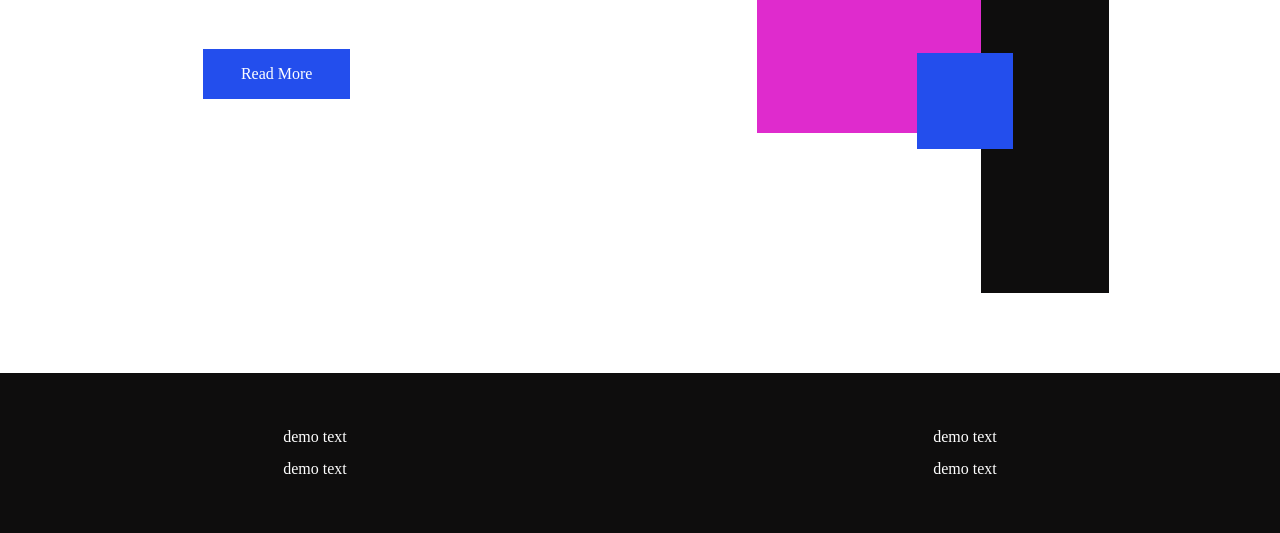
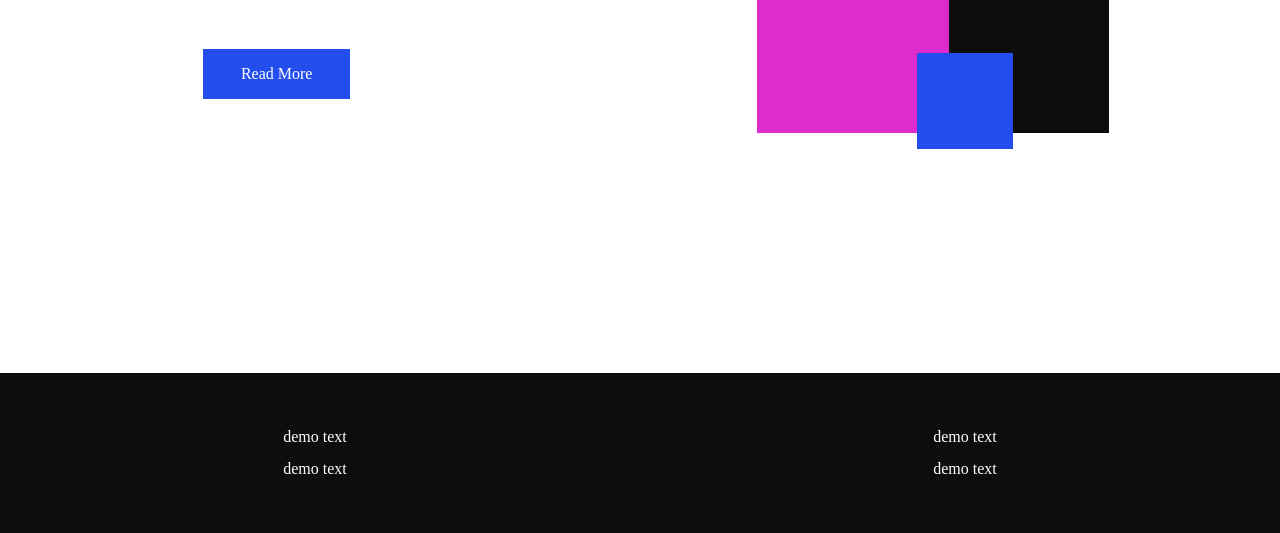
Before and after one commit to sarahliic/quiz-css, a plain HTML site: page main.html in a window 1280 px wide. Shown: the part 507-1040 px from the top of the page. Drawn offline with Linux system fonts and the light colour scheme.

Commit message:
header change

```diff
--- a/style.css
+++ b/style.css
@@ -78,8 +78,8 @@ header {
 .black {
   background-color: rgb(14, 13, 13);
   position: absolute;
-  height: 40vh;
-  padding: 4rem;
+
+  padding: 5rem;
   right: -10%;
   top: 50%;
 }
```
